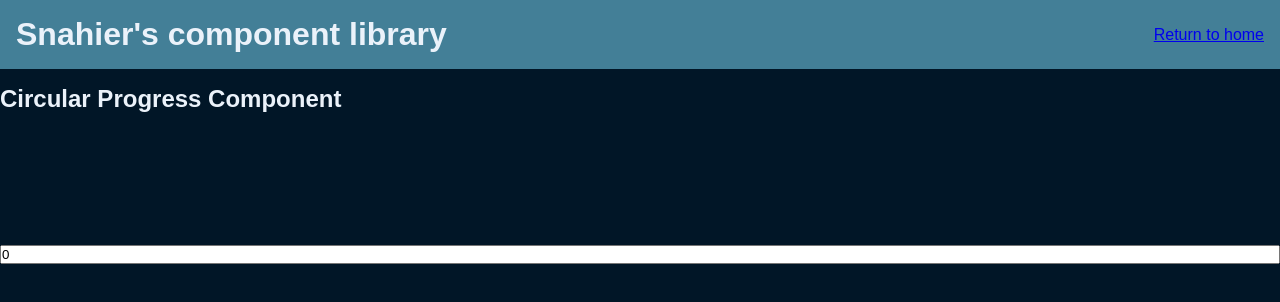
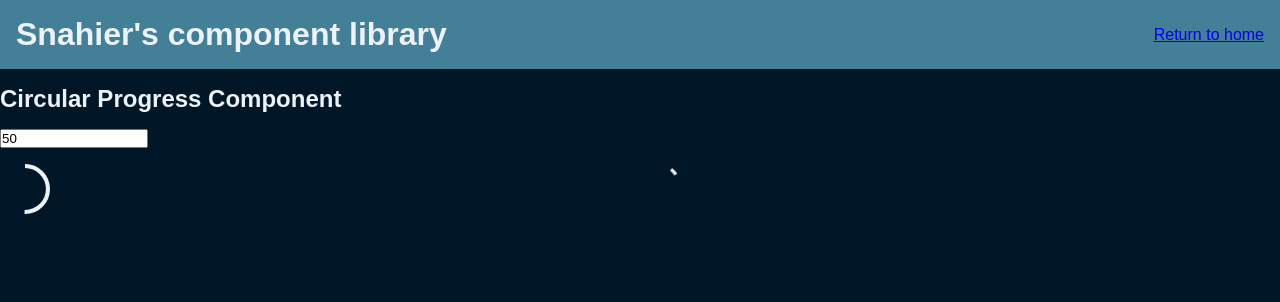
Before and after one commit to Snahier/snahier-react-tools, a React (Create React App) app: page /circular-progress in a window 1280 px wide. Shown: the top 302 px of the page. Built offline with nearby package versions, Linux system fonts and the light colour scheme.

Commit message:
Add 2 examples of circular progress

```diff
--- a/src/pages/CircularProgress/index.tsx
+++ b/src/pages/CircularProgress/index.tsx
@@ -1,30 +1,36 @@
 import { useState } from "react"
 import { CircularProgress } from "../../components/CircularProgress"
 import { Header } from "../../components/Header"
-import { StyledPageCircularProgress } from "./styles"
+import { Content, StyledPageCircularProgress } from "./styles"
 
 interface PageCircularProgressProps {}
 
 export const PageCircularProgress: React.FC<PageCircularProgressProps> = () => {
-  const [value, setValue] = useState(0)
+  const [value, setValue] = useState(50)
 
   return (
     <StyledPageCircularProgress className="page">
       <Header />
       <h2>Circular Progress Component</h2>
 
-      <CircularProgress
-        color="primary"
-        variant="determinate"
-        value={value}
-        size={100}
-      />
-
       <input
         type="text"
         value={value}
         onChange={(event) => setValue(Number(event.target.value))}
+        style={{
+          maxWidth: "20ch",
+        }}
       />
+      <Content>
+        <CircularProgress
+          color="primary"
+          variant="determinate"
+          value={value}
+          size={50}
+        />
+
+        <CircularProgress color="primary" variant="indeterminate" />
+      </Content>
     </StyledPageCircularProgress>
   )
 }
```
